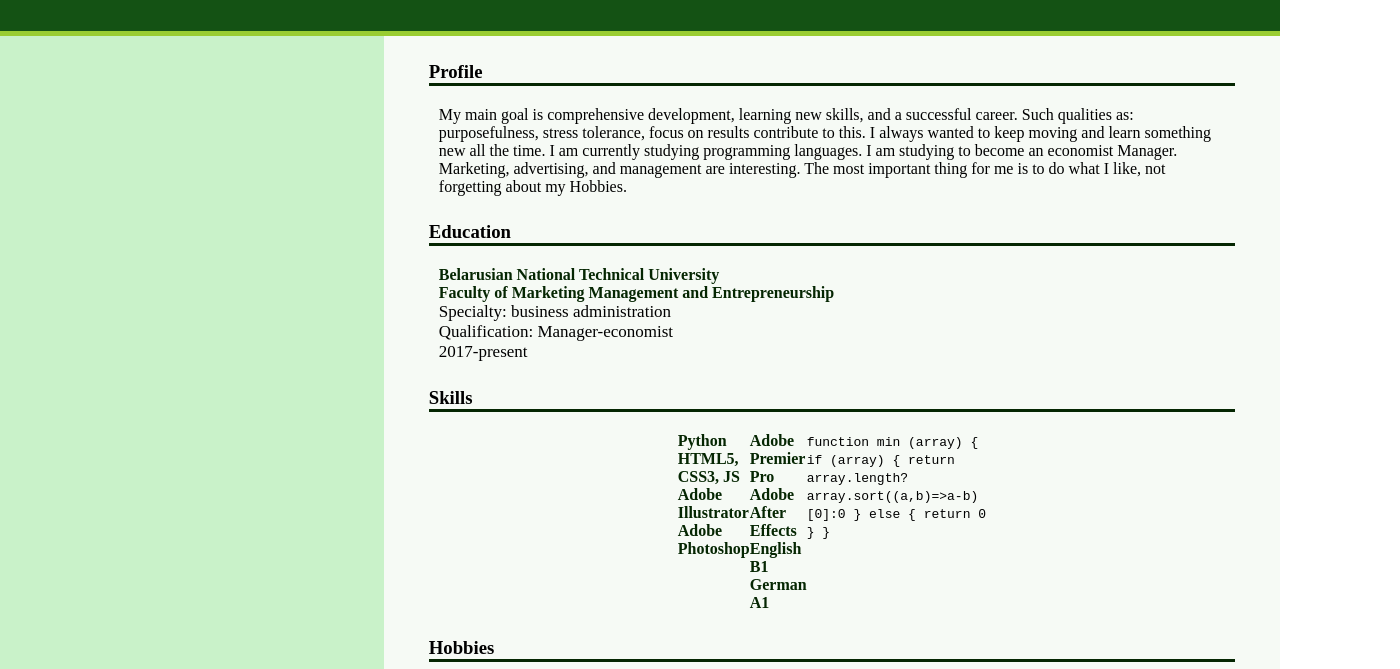
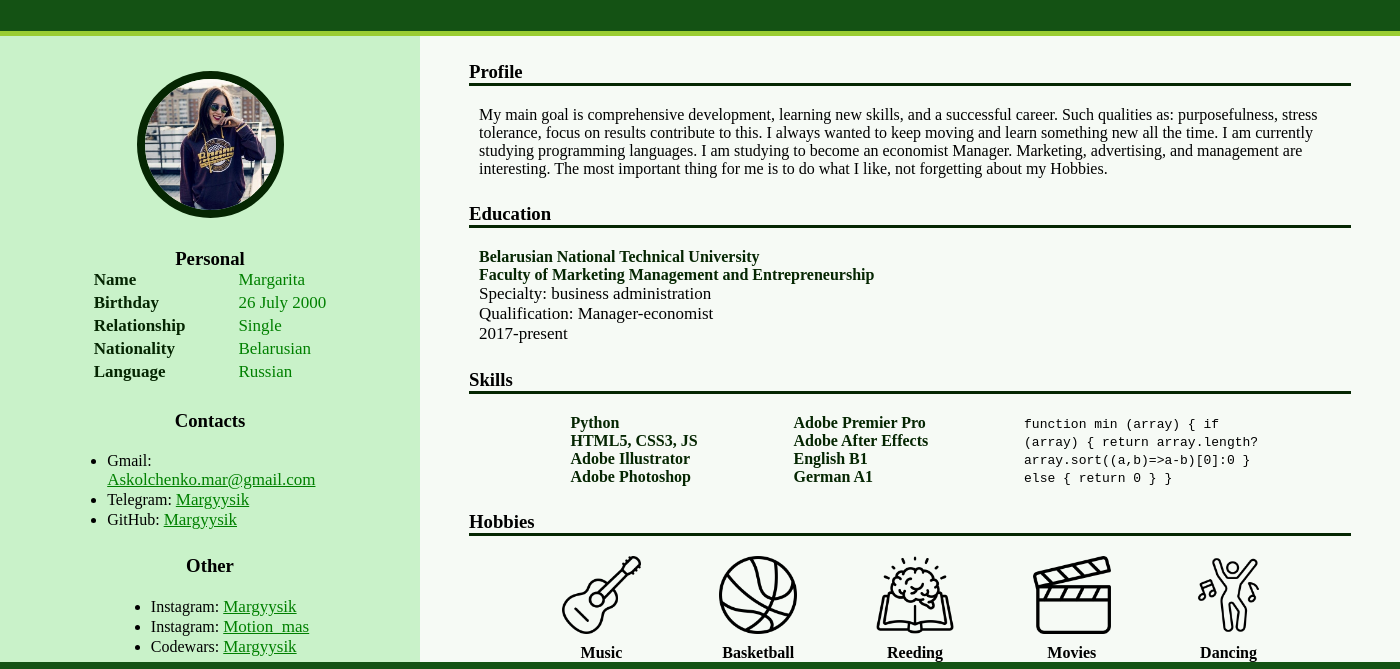
Before and after one commit to Margyysik/rsschool-cv, a plain HTML site: page index.html in a window 1280 px wide. Shown: the part 169-838 px from the top of the page, 1400 px wide, since content can reach past the window. Drawn offline with Linux system fonts and the light colour scheme.

Commit message:
Update style.css

```diff
--- a/css/style.css
+++ b/css/style.css
@@ -2,6 +2,13 @@
 	box-sizing: border-box;
 	margin: 0;
 }
+
+body{
+	width: 1400px;
+	height: 870px;
+	margin:auto auto;
+}
+
 
 div{
 	margin: 0 auto;
@@ -123,12 +130,22 @@ hr {
 	display: flex;;
 	flex-direction: column;
 	margin-bottom: 20px;
+	align-items: flex-start;
+	background-color: red;
+
 }
 
 .points{
 	margin-bottom: 3px;
 	font-size: 17px;
 	color: #008000;
+}
+
+.menu{
+	margin-top: 20px;
+	display: flex;
+	flex-direction: column;
+	align-items: flex-start;
 }
 
 .name1PersonalQualities{
@@ -144,6 +161,17 @@ hr {
 .name1Socials{
 	color: #052602;
 	font-weight: bold;
+}
+
+figure{
+	width: 90%;
+	padding-left: 10px;
+	display: flex;
+	justify-content: space-around;
+}
+
+nav{
+	width: 400px;
 }
 
 .achievements{
@@ -195,8 +223,12 @@ hr {
 
 .skillsInformation{
 	display: flex;
-	justify-content: space-between;
-	width: 40%;
+	justify-content: space-around;
+	width: 90%;
+}
+
+.codeExample{
+	width:30%;
 }
 
 .nameSectionSkills{
@@ -216,10 +248,7 @@ hr {
 }
 
 .imgsConteiner{
-	width: 90%;
-	padding-left: 10px;
-	display: flex;
-	justify-content: space-around;
+
 }
 
 .textHobby{
@@ -235,6 +264,7 @@ hr {
 }
 
 footer {
+	width: 1400px;
 	background-color: #145214;
 	text-align: center;
 	color: #fff;
@@ -242,6 +272,7 @@ footer {
 	left: 0;
 	right: 0;
 	font-size: 20px;
+		margin: auto auto;
 }
 
 .footerP {
```
